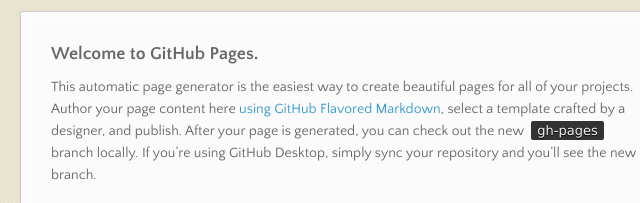
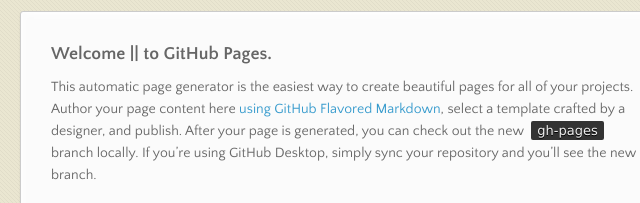
Before and after one commit to johnlee175/LogcatFileReader, a plain HTML site: page index.html in a window 1280 px wide. Shown: the part 179-382 px from the top of the page, 295-935 px from the left. Drawn offline with nearby package versions, Linux system fonts and the light colour scheme.

Commit message:
Update index.html

```diff
--- a/index.html
+++ b/index.html
@@ -40,7 +40,7 @@
       </nav>
       <section>
         <h3>
-<a id="welcome-to-github-pages" class="anchor" href="#welcome-to-github-pages" aria-hidden="true"><span aria-hidden="true" class="octicon octicon-link"></span></a>Welcome to GitHub Pages.</h3>
+<a id="welcome-to-github-pages" class="anchor" href="#welcome-to-github-pages" aria-hidden="true"><span aria-hidden="true" class="octicon octicon-link"></span></a>Welcome || to GitHub Pages.</h3>
 
 <p>This automatic page generator is the easiest way to create beautiful pages for all of your projects. Author your page content here <a href="https://guides.github.com/features/mastering-markdown/">using GitHub Flavored Markdown</a>, select a template crafted by a designer, and publish. After your page is generated, you can check out the new <code>gh-pages</code> branch locally. If you’re using GitHub Desktop, simply sync your repository and you’ll see the new branch.</p>
 
```
